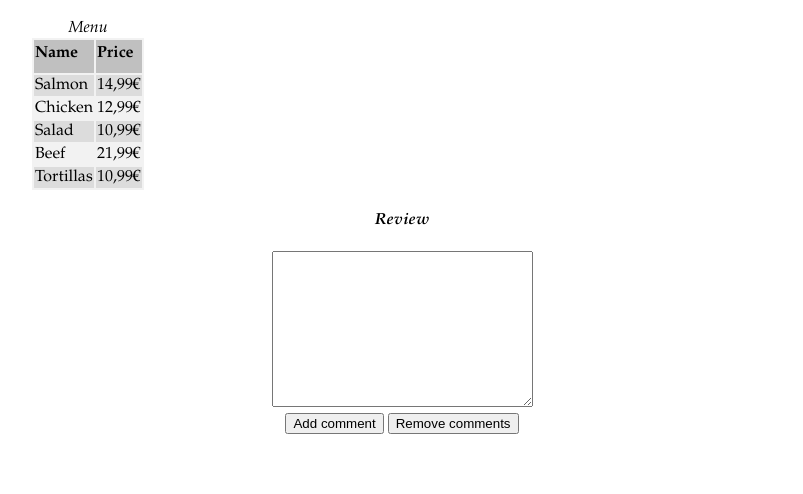
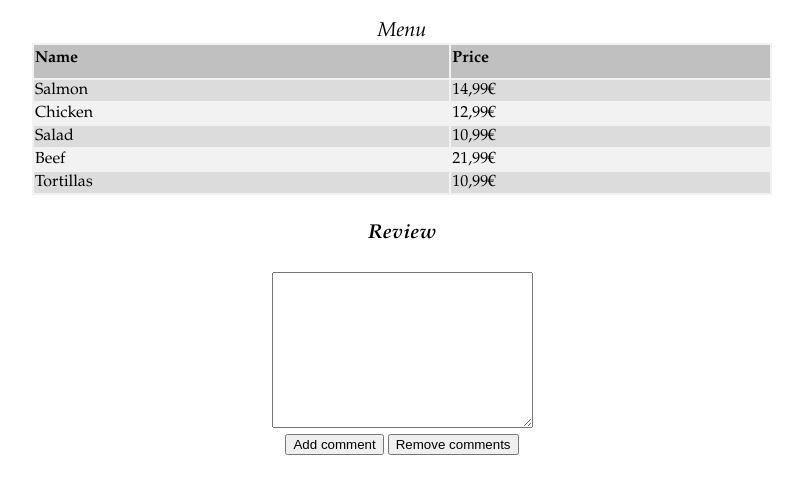
Before and after one commit to TomiRu/WebApplication_Week2, a website built with Parcel: page index.html in a window 1280 px wide. Shown: the part 62-556 px from the top of the page, without its empty margins (238-1041 px from the left). Built offline with nearby package versions, Linux system fonts and the light colour scheme.

Commit message:
Part3 done

```diff
--- a/css/styles.css
+++ b/css/styles.css
@@ -3,12 +3,14 @@ body {
 }
 
 .header {
+  font-size: 20px;
   font-style: italic;
 }
 
 #menu-table {
   text-align: left;
   background-color: #f2f2f2;
+  width: 100%;
 }
 
 #menu-table tr:nth-child(even) {
```
